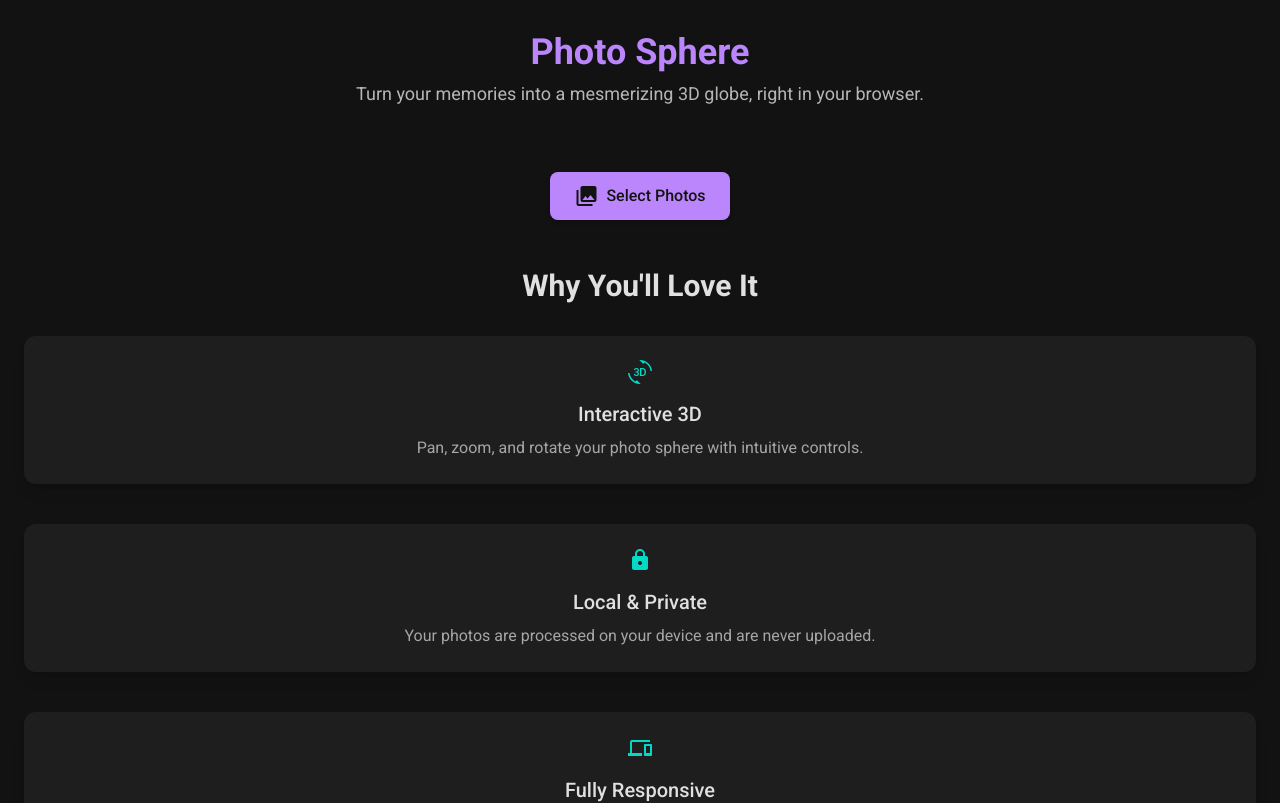
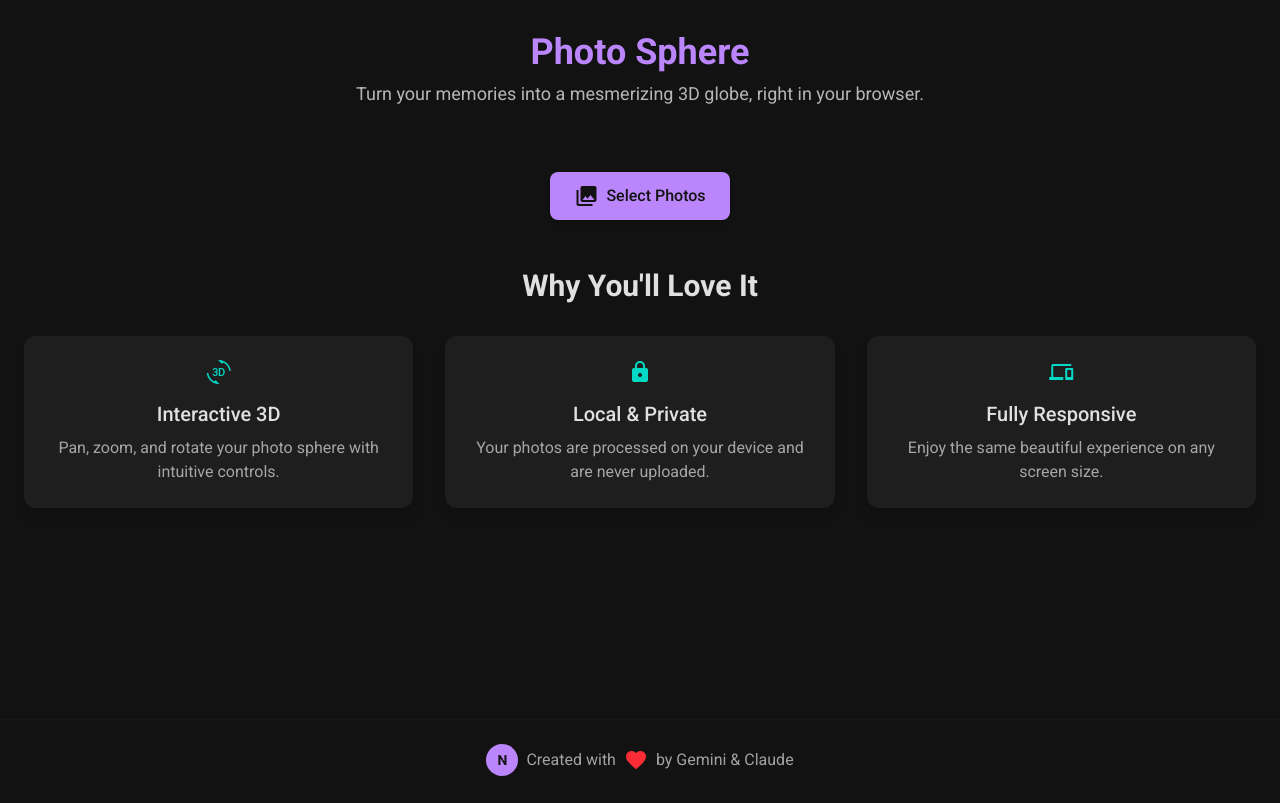
Before and after one commit to Jassu225/photo-sphere, a Next.js app: page / in a window 1280 px wide. Shown: the top 803 px of the page. Built offline with nearby package versions, Linux system fonts and the light colour scheme.

Commit message:
make sphere occupy full width

```diff
--- a/src/app/page.tsx
+++ b/src/app/page.tsx
@@ -49,18 +49,18 @@ export default function Home() {
         </div>
         <section className="mb-12">
           <h2 className="text-3xl font-semibold text-center mb-8 text-dark-on-surface">Why You'll Love It</h2>
-          <div className="space-y-10">
-            <div className="flex flex-col items-center text-center p-6 bg-dark-surface rounded-xl shadow-lg">
+          <div className="flex flex-col space-y-10 md:flex-row md:space-y-0 md:space-x-8">
+            <div className="flex-1 flex flex-col items-center text-center p-6 bg-dark-surface rounded-xl shadow-lg">
               <span className="material-icons text-4xl text-dark-secondary mb-4">3d_rotation</span>
               <h3 className="text-xl font-medium mb-2 text-dark-on-surface">Interactive 3D</h3>
               <p className="text-dark-on-surface/70">Pan, zoom, and rotate your photo sphere with intuitive controls.</p>
             </div>
-            <div className="flex flex-col items-center text-center p-6 bg-dark-surface rounded-xl shadow-lg">
+            <div className="flex-1 flex flex-col items-center text-center p-6 bg-dark-surface rounded-xl shadow-lg">
               <span className="material-icons text-4xl text-dark-secondary mb-4">lock</span>
               <h3 className="text-xl font-medium mb-2 text-dark-on-surface">Local & Private</h3>
               <p className="text-dark-on-surface/70">Your photos are processed on your device and are never uploaded.</p>
             </div>
-            <div className="flex flex-col items-center text-center p-6 bg-dark-surface rounded-xl shadow-lg">
+            <div className="flex-1 flex flex-col items-center text-center p-6 bg-dark-surface rounded-xl shadow-lg">
               <span className="material-icons text-4xl text-dark-secondary mb-4">devices</span>
               <h3 className="text-xl font-medium mb-2 text-dark-on-surface">Fully Responsive</h3>
               <p className="text-dark-on-surface/70">Enjoy the same beautiful experience on any screen size.</p>
@@ -73,7 +73,7 @@ export default function Home() {
           <div className="w-8 h-8 bg-dark-primary rounded-full flex items-center justify-center text-dark-bg font-semibold text-sm">N</div>
           <span>Created with</span>
           <span className="material-icons text-red-500 text-xl">favorite</span>
-          <span>by Gemini</span>
+          <span>by Gemini & Claude</span>
         </div>
       </footer>
     </div>
--- a/src/components/PhotoSphere.tsx
+++ b/src/components/PhotoSphere.tsx
@@ -67,8 +67,7 @@ export default function PhotoSphere() {
 
       {/* Sphere Canvas */}
       <main className="py-16 w-full h-full">
-        <div className="w-full h-full flex items-center justify-center">
-          <div className="w-full h-full max-w-2xl aspect-square mx-auto">
+        <div className="w-full h-full">
           <Canvas camera={{ fov: 75, position: [0, 0, 12] }} className="w-full h-full">
             <ambientLight intensity={1.5} />
             <pointLight position={[10, 10, 10]} />
@@ -91,7 +90,6 @@ export default function PhotoSphere() {
             )}
           </Canvas>
         </div>
-        </div>
       </main>
 
       {/* Bottom Bar */}
```
Lines whose indentation alone changed are shown as unchanged.
